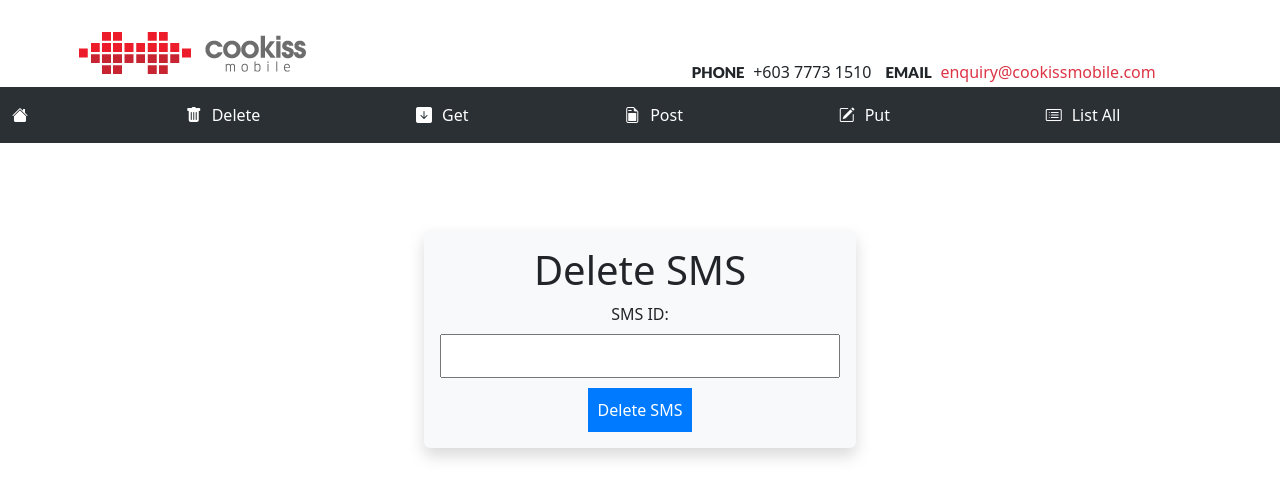
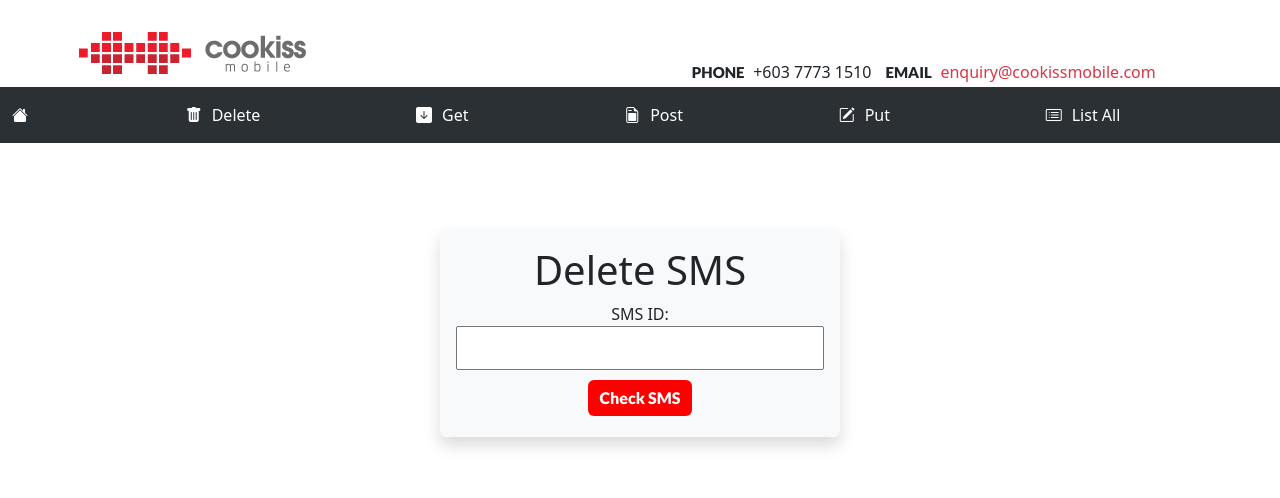
Before and after one commit to Jiaxinn237/Bootstrap-API-App, a Vue app: page /deletemethod in a window 1280 px wide. Shown: the top 498 px of the page. Built offline with nearby package versions, Linux system fonts and the light colour scheme.

Commit message:
Added toastr

```diff
--- a/src/components/DeleteMethod.vue
+++ b/src/components/DeleteMethod.vue
@@ -1,19 +1,32 @@
 <template>
-  <div class="deletemethod">
-    <div class="shadow p-3 mb-5 bg-body-tertiary rounded" style="max-width: fit-content; margin: auto;">
-      <div class="card-body">
+  <div class="deletemethod" style="margin-top: 87px; text-align: center;">
+    <div class="form-container" style="max-width: 400px; margin: auto;">
+      <div class="shadow p-3 mb-5 bg-body-tertiary rounded" style="margin: auto;">
         <h1>Delete SMS</h1>
-        <form @submit.prevent="submitForm" class="form-container">
-          <label for="smsId" class="form-label">SMS ID:</label>
+
+        <!-- Show SMS ID input field initially -->
+        <form v-if="!deleting" @submit.prevent="checkSMS" class="form-label" style="display: block; margin-bottom: 5px;">
+          <label for="smsId">SMS ID:</label>
           <input type="text" v-model="smsId" class="form-input" required />
-          <button type="submit" class="form-button">Delete SMS</button>
+          <button type="submit" class="btn btn-primary" style="background-color: red; border: none; font-family: 'Lato';">Check SMS</button>
         </form>
+
+        <!-- Show existing data and delete options if SMS exists -->
+        <div v-if="smsData && deleting" class="found-sms">
+          <h2>SMS Details</h2>
+          <p><strong>ID:</strong> {{ smsData.smsId }}</p>
+          <p><strong>From:</strong> {{ smsData.from }}</p>
+          <p><strong>To:</strong> {{ smsData.to }}</p>
+          <p><strong>Text:</strong> {{ smsData.text }}</p>
+          <button @click="deleteSMS" class="btn btn-danger" style="background-color: red; border: none; font-family: 'Lato';">Delete SMS</button>
+        </div>
+
+        <!-- Display success message after deletion -->
+        <div v-if="deleteSuccess">
+          <h2>Result</h2>
+          <p>{{ deleteSuccess }}</p>
+        </div>
       </div>
-    </div>
-
-    <div v-if="deleteResponse">
-      <h2>Result</h2>
-      <p>{{ deleteResponse.message }}</p>
     </div>
   </div>
 </template>
@@ -23,11 +36,33 @@ export default {
   data() {
     return {
       smsId: '',
-      deleteResponse: null,
+      smsData: null,
+      deleting: false,
+      deleteSuccess: '',
     };
   },
   methods: {
-    async submitForm() {
+    async checkSMS() {
+      try {
+        const response = await fetch(`http://localhost:5678/sms/get?id=${this.smsId}`, {
+          method: 'GET',
+          headers: {
+            'Content-Type': 'application/json',
+          },
+        });
+
+        if (!response.ok) {
+          throw new Error(`HTTP error! Status: ${response.status}`);
+        }
+
+        this.smsData = await response.json();
+        this.deleting = true; // Show delete options if SMS exists
+      } catch (error) {
+        console.error('Error during fetch:', error);
+        this.deleting = false; // Hide delete options if there's an error
+      }
+    },
+    async deleteSMS() {
       try {
         const response = await fetch(`http://localhost:5678/sms/delete?id=${this.smsId}`, {
           method: 'DELETE',
@@ -40,9 +75,12 @@ export default {
           throw new Error(`HTTP error! Status: ${response.status}`);
         }
 
-        this.deleteResponse = await response.json();
+        this.deleteSuccess = 'SMS successfully deleted!';
+        this.deleting = false; // Return to initial state after successful deletion
+        this.smsId = '';
       } catch (error) {
         console.error('Error during fetch:', error);
+        this.deleteSuccess = 'Failed to delete SMS. Please try again.'; // Display error message on deletion failure
       }
     },
   },
@@ -59,15 +97,6 @@ export default {
   margin-top: 60px;
 }
 
-.deletemethod {
-  margin-top:87px;
-  text-align: center;
-}
-
-.form-container {
-  max-width: 400px;
-  margin: 0 auto;
-}
 
 .form-input {
   width: 100%;
--- a/src/components/PostMethod.vue
+++ b/src/components/PostMethod.vue
@@ -1,7 +1,7 @@
 <template>
-  <div class="postmethod">
+  <div class="postmethod" style="margin-top: 87px; text-align: center;">
     <div class="shadow p-3 mb-5 bg-body-tertiary rounded" style="max-width: 40%; margin: auto;">
-      <div class="form-container">
+      <div class="form-container" style="max-width: 400px; margin: auto;">
         <h1>SMS Form</h1>
         <form @submit.prevent="submitForm">
           <div class="mb-3 row">
@@ -25,7 +25,7 @@
             </div>
           </div>
 
-          <button type="submit" class="btn btn-primary" style="background-color: red;">Send SMS</button>
+          <button type="submit" class="btn btn-primary" style="background-color: red; border: none;">Send SMS</button>
         </form>
       </div>
     </div>
@@ -61,7 +61,7 @@ export default {
 
         // Check if the SMS was successfully added
         if (data.isSuccess) {
-          alert('SMS successfully added!');
+          this.$toastr.success('SMS added successfully');
 
           // Clear the form fields
           this.from = '';
@@ -80,42 +80,4 @@ export default {
 </script>
 
 <style scoped>
-#app {
-    font-family: Avenir, Helvetica, Arial, sans-serif;
-    -webkit-font-smoothing: antialiased;
-    -moz-osx-font-smoothing: grayscale;
-    text-align: center;
-    color: #2c3e50;
-    margin-top: 60px;
-}
-
-.postmethod {
-  margin-top: 87px;
-  text-align: center;
-}
-
-.form-container {
-  max-width: 400px; /* Adjust the maximum width as needed */
-  margin: 0 auto;
-}
-
-.form-label {
-  display: block;
-  margin-bottom: 5px;
-}
-
-.form-input {
-  width: 100%;
-  padding: 8px;
-  margin-bottom: 10px;
-  box-sizing: border-box;
-}
-
-.form-button {
-  background-color: #007BFF;
-  color: #fff;
-  padding: 10px;
-  border: none;
-  cursor: pointer;
-}
 </style>
--- a/src/main.js
+++ b/src/main.js
@@ -5,7 +5,14 @@ import router from './router'
 import "bootstrap/dist/css/bootstrap.min.css"
 import "bootstrap"
 import "bootstrap-icons/font/bootstrap-icons.css"
+import toastr from 'toastr'
+import 'toastr/build/toastr.min.css'
 
 const app = createApp(App)
 app.use(router)
+app.config.globalProperties.$toastr = toastr;
 app.mount('#app')
+
+toastr.options = {
+    positionClass: 'toast-top-center',
+  };
```
Lines whose indentation alone changed are shown as unchanged.
